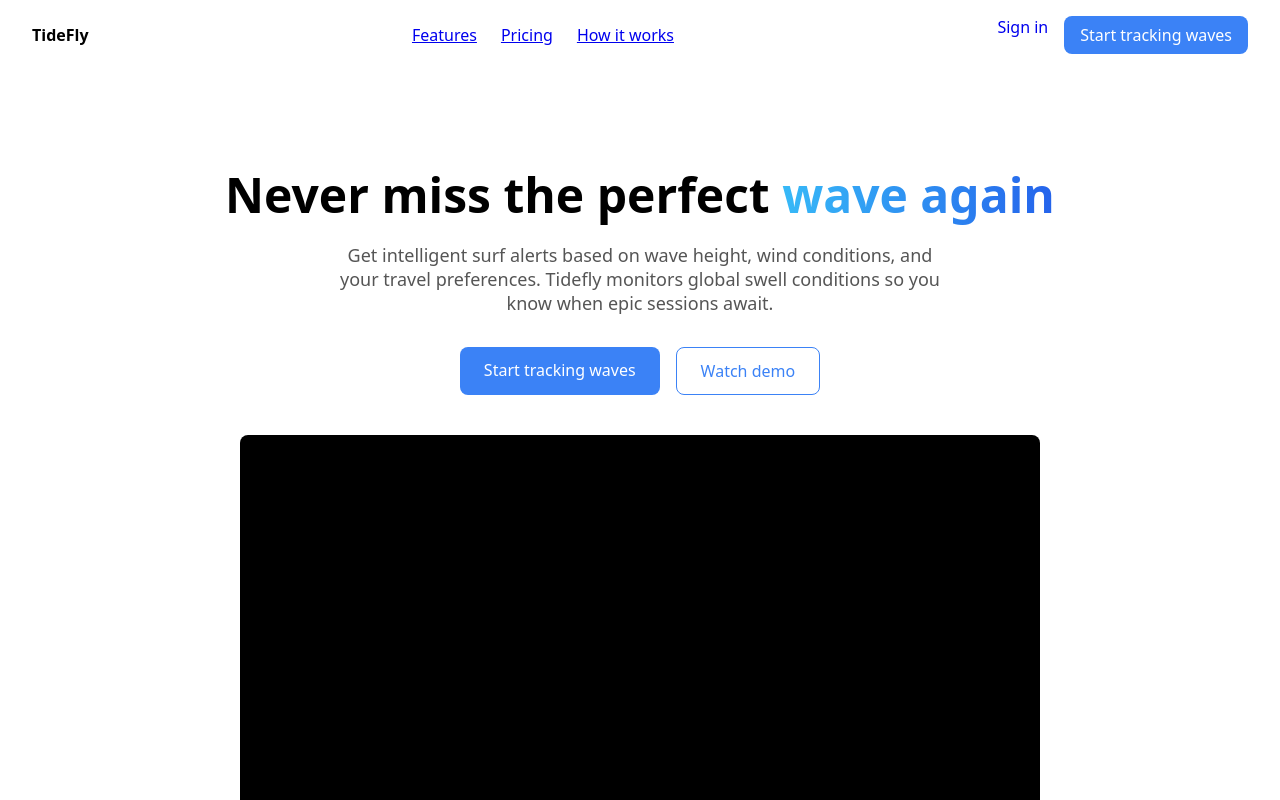
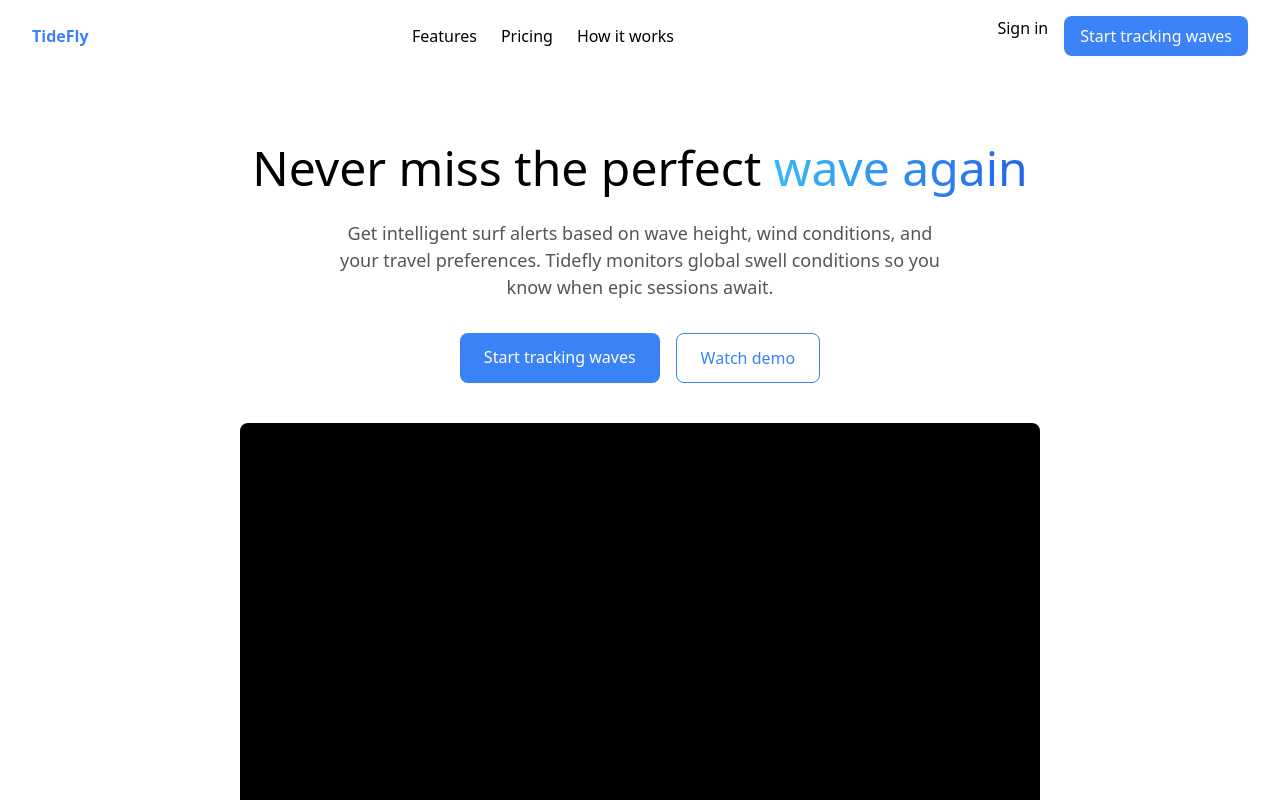
Before and after one commit to arincon000/TideFly, a Next.js app in the folder vercel-app/: page / in a window 1280 px wide. Shown: the top 800 px of the page. Built offline with nearby package versions, Linux system fonts and the light colour scheme.

Commit message:
style: color TideFly logo blue (#26)

```diff
--- a/vercel-app/app/page.tsx
+++ b/vercel-app/app/page.tsx
@@ -9,7 +9,7 @@
           padding: "16px 32px",
         }}
       >
-        <div style={{ fontWeight: 600 }}>TideFly</div>
+        <div style={{ fontWeight: 700, color: "#3b82f6" }}>TideFly</div>
         <div style={{ display: "flex", gap: 24 }}>
           <a href="#features">Features</a>
           <a href="#pricing">Pricing</a>
--- a/vercel-app/package.json
+++ b/vercel-app/package.json
@@ -17,6 +17,9 @@
   "devDependencies": {
     "@types/node": "20.14.10",
     "@types/react": "18.3.3",
+    "autoprefixer": "^10.4.21",
+    "postcss": "^8.5.6",
+    "tailwindcss": "^3.4.4",
     "typescript": "5.5.3"
   }
 }
```
Also changed, not shown: 1 other file (tests, documents, lock files or other folders).
